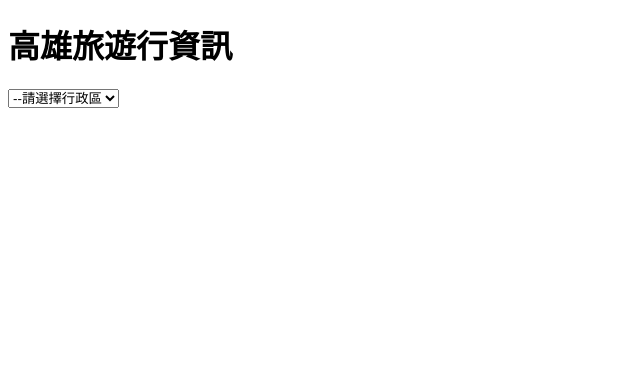
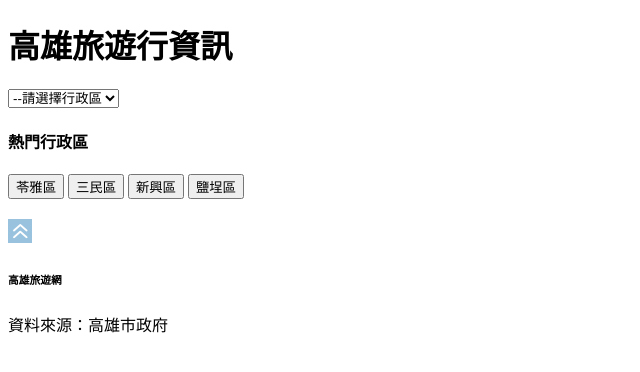
Before and after one commit to PeterPan0829/AJAX_JSON_Tour_Platform, a plain HTML site: page index.html in a window 1280 px wide. Shown: the whole page, without its empty margins (0-640 px from the left). Drawn offline with Linux system fonts and the light colour scheme.

Commit message:
"修改_靜態式網頁"

```diff
--- a/index.html
+++ b/index.html
@@ -5,6 +5,7 @@
   <meta charset="UTF-8">
   <meta name="viewport" content="width=device-width, initial-scale=1.0">
   <meta http-equiv="X-UA-Compatible" content="ie=edge">
+  <link rel="stylesheet" href="css/styles.css">
   <title>Kaohsiung Tour Information Platform</title>
 </head>
 
@@ -15,13 +16,40 @@
         <h1>高雄旅遊行資訊</h1>
         <select name="" id="" class="select">
           <option class="option" value="">--請選擇行政區</option>
+        </select>
+        <h4>熱門行政區</h4>
+        <nav>
+          <input type="button" value="苓雅區" class="btn1"></input>
+          <input type="button" value="三民區" class="btn2"></input>
+          <input type="button" value="新興區" class="btn3"></input>
+          <input type="button" value="鹽埕區" class="btn4"></input>
+        </nav>
+      </div>
+    </header>
+
+    <div class="hr"></div>
+    <div class="icons-down"></div>
+
+    <section class="section">
+      <h2 class="title"></h2>
+      <div class="container2">
+
+      </div>
+    </section>
 
 
+    <div class="goTop">
+      <a href="#top">
+        <img src="img/btn_goTop.png" alt="">
+      </a>
+    </div>
 
-        </select>
-
+    <footer>
+      <div class="copy">
+        <h6>高雄旅遊網</h6>
+        <p class="text2">資料來源：高雄市政府 </p>
       </div>
-    </header>
+    </footer>
 
   </div>
 
```
